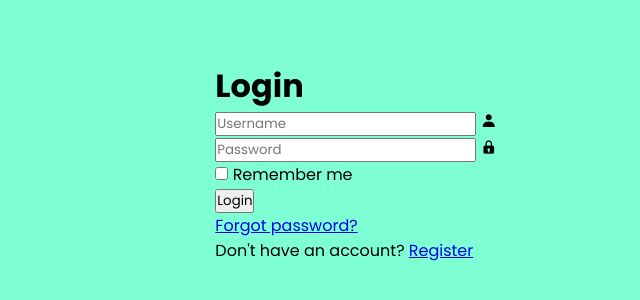
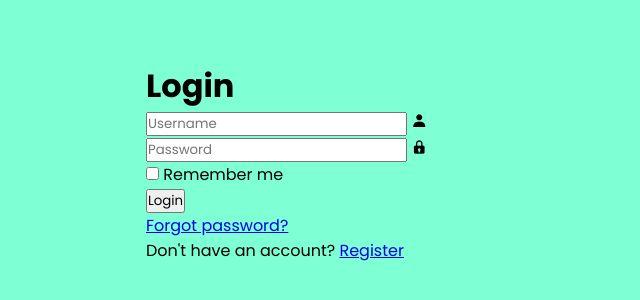
Before and after one commit to uuhfoma/BeFinaciallyForReal-BFFR-, a plain HTML site: page index.html in a window 1280 px wide. Shown: the part 238-538 px from the top of the page, without its empty margins (284-924 px from the left). Drawn offline with nearby package versions, Linux system fonts and the light colour scheme.

Commit message:
Update BFFR.css

```diff
--- a/BFFR.css
+++ b/BFFR.css
@@ -14,3 +14,7 @@
     min-height: 100vh;
     background-color: aquamarine;
 }
+
+.wrapper {
+    width: 420px;
+    background:
```
